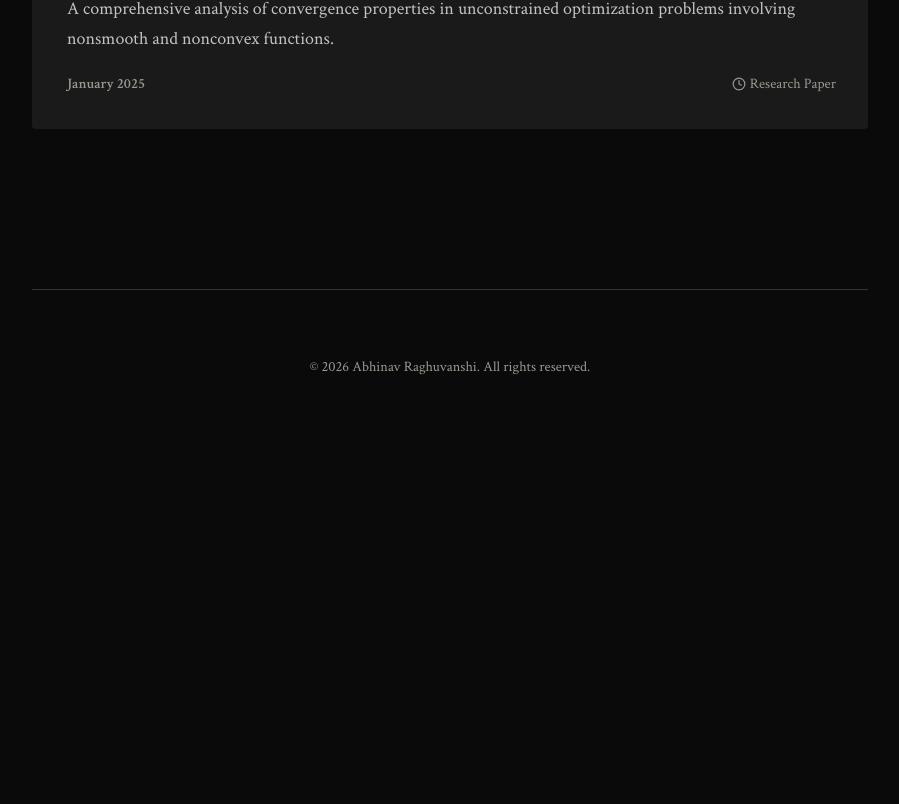
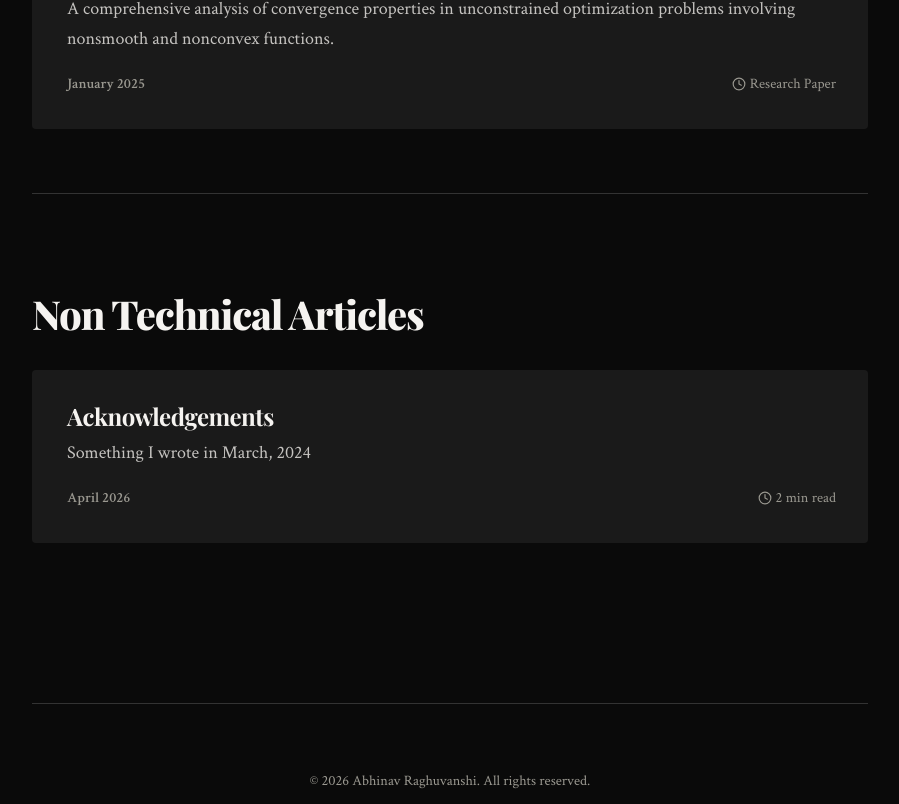
Before and after one commit to abhinavr11/abhinavr11.github.io, a React (Create React App) app in the folder frontend/: page /writings in a window 1280 px wide. Shown: the part 673-1477 px from the top of the page, without its empty margins (190-1089 px from the left). Before the commit the page ends 1117 px from the top, so only its background shows below. Built offline with nearby package versions, Linux system fonts and the light colour scheme.

Commit message:
added ack article

```diff
--- a/frontend/src/mock.js
+++ b/frontend/src/mock.js
@@ -180,7 +180,18 @@ export const portfolioData = {
     }
   ],
 
-  nonTechnicalWritings: [],
+
+  nonTechnicalWritings: [
+    {
+      id: "ack",
+      title: "Acknowledgements",
+      date: "April 2026",
+      excerpt: "Something I wrote in March, 2024",
+      readTime: "2 min read",
+      isPdf: false
+    }
+  ],
+
 
   writingContent: {
     tech2: {
@@ -226,34 +237,15 @@ where $w_{ij}$ are mixing weights between agents.
 
 Efficient optimization algorithms are essential for scaling machine learning to real-world applications.`
     },
-    non2: {
-      title: "From Aerospace to Computer Science: A Branch Change Story",
-      date: "September 2024",
-      content: `# From Aerospace to Computer Science: A Branch Change Story
 
-When I entered IIT Bombay in 2020 with an Aerospace Engineering seat, I wasn't entirely sure what aerospace engineering entailed. Like many students, I had chosen based on JEE rank and perceived prestige rather than genuine interest.
+ack: {
+      title: "Gratitude to the people whom I owe everyhting",
+      date: "April 2026",
+      content: `I would like to begin by offering my sincere gratitude to both of my supervisors Prof. Mayank Baranwal and Prof. Debasish Chatterjee for the time they spent on helping me with the problems. I like being in rooms where everyone is smarter than me because that's when one gets to learn the most, and emerging from the quiet intensity of those meetings, I carry forward a brilliance borrowed from the generous wells of their intellect. They were appreciative when they saw my efforts but more importantly they sat down to debug like a true engineer, thinking problems through with me and sketching a path to solution speaks volume about them.
 
-## The Realization
+I would also like to dedicate the work to my family and all of my friends at IITB, without whom there is no light even on the brightest day. I would like to extend special thanks to my friends Anirudh, Siddhesh, Kaustubh, Kushal, Lakshya, Saurabh, Akshat and Pranav for making me realise that some things in life are more important than others.
 
-My first semester exposed me to the beauty of mathematics and programming. I found myself spending more time on CS assignments than on aerospace courses. I was fascinated by algorithms, machine learning, and the endless possibilities of software.
-
-## The Decision
-
-Branch change at IIT Bombay is highly competitive—only the top 5-6% of students can switch branches. The decision to pursue it wasn't easy. It meant doubling down on academics during my first year, sacrificing social activities and personal projects.
-
-## The Journey
-
-I spent that year learning not just for exams, but for understanding. I attended extra lectures, solved additional problems, and sought help from seniors. The pressure was intense, but it was driven by a clear goal: to study what I truly loved.
-
-## The Outcome
-
-When the results came out, I was among the 120 students who secured a branch change. Moving to Computer Science felt like coming home. Suddenly, every course was exciting. Every project was an opportunity to learn something I genuinely cared about.
-
-## Reflections
-
-Looking back, I'm grateful for the experience. It taught me about determination, goal-setting, and the importance of pursuing your passion. My aerospace background also gave me a unique perspective in CS—systems thinking, mathematical rigor, and problem-solving skills that continue to serve me well.
-
-To students considering branch change: if you're genuinely passionate about a different field, go for it. The effort is worth it.`
+Life has been good in the beautiful city of Mumbai, as I write this I don't know where the next phase of my life would be, but I hope it is filled with highs and lows and everything that makes me feel alive, and everything I could one day look back to with a smile.`
     }
   },
 
--- a/frontend/src/pages/Writings.jsx
+++ b/frontend/src/pages/Writings.jsx
@@ -76,7 +76,7 @@ const Writings = () => {
       {/* Non-Technical Writings */}
       {portfolioData.nonTechnicalWritings.length > 0 && (
         <section className="content-section">
-          <h2 className="section-title">Non-Technical</h2>
+          <h2 className="section-title">Non Technical Articles</h2>
           <div className="section-content">
             <div className="writings-grid">
               {portfolioData.nonTechnicalWritings.map((writing) => (
```
